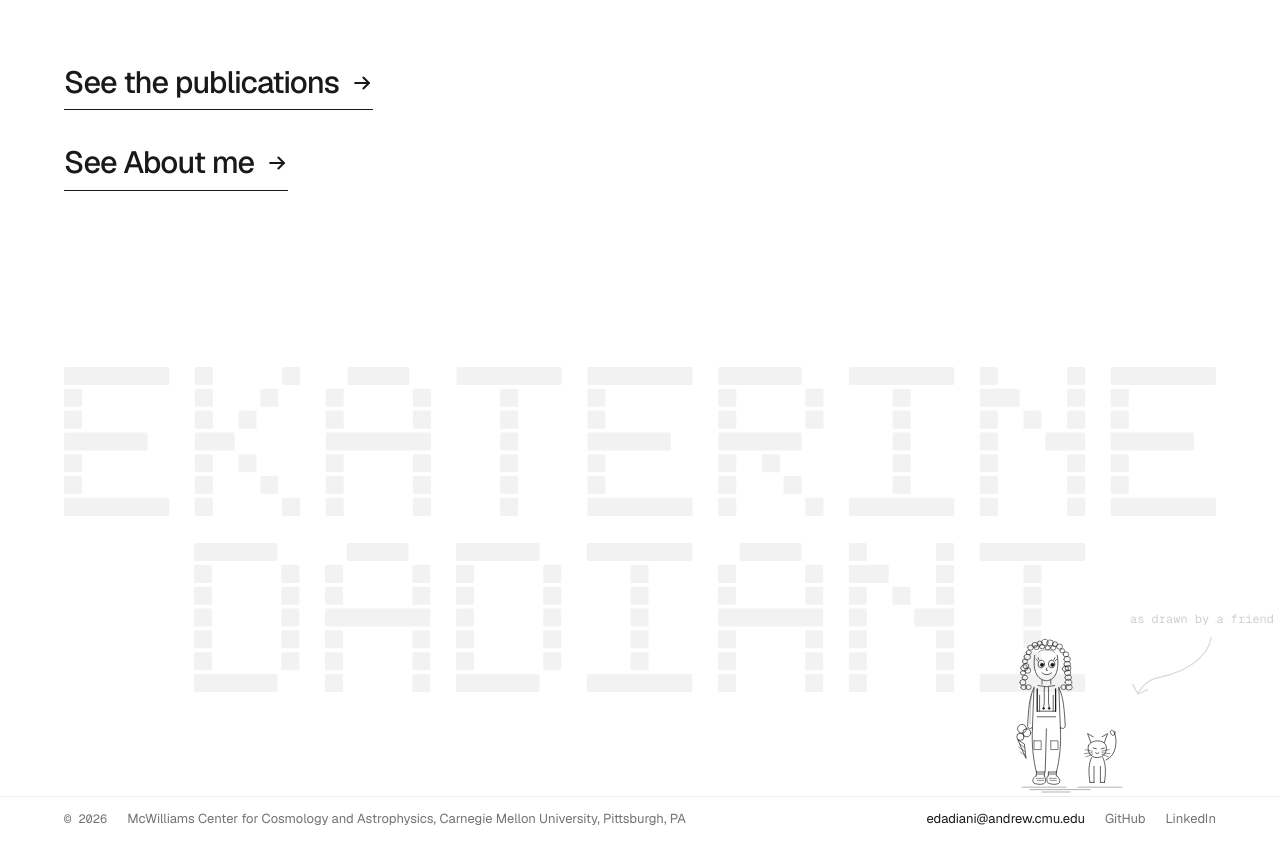
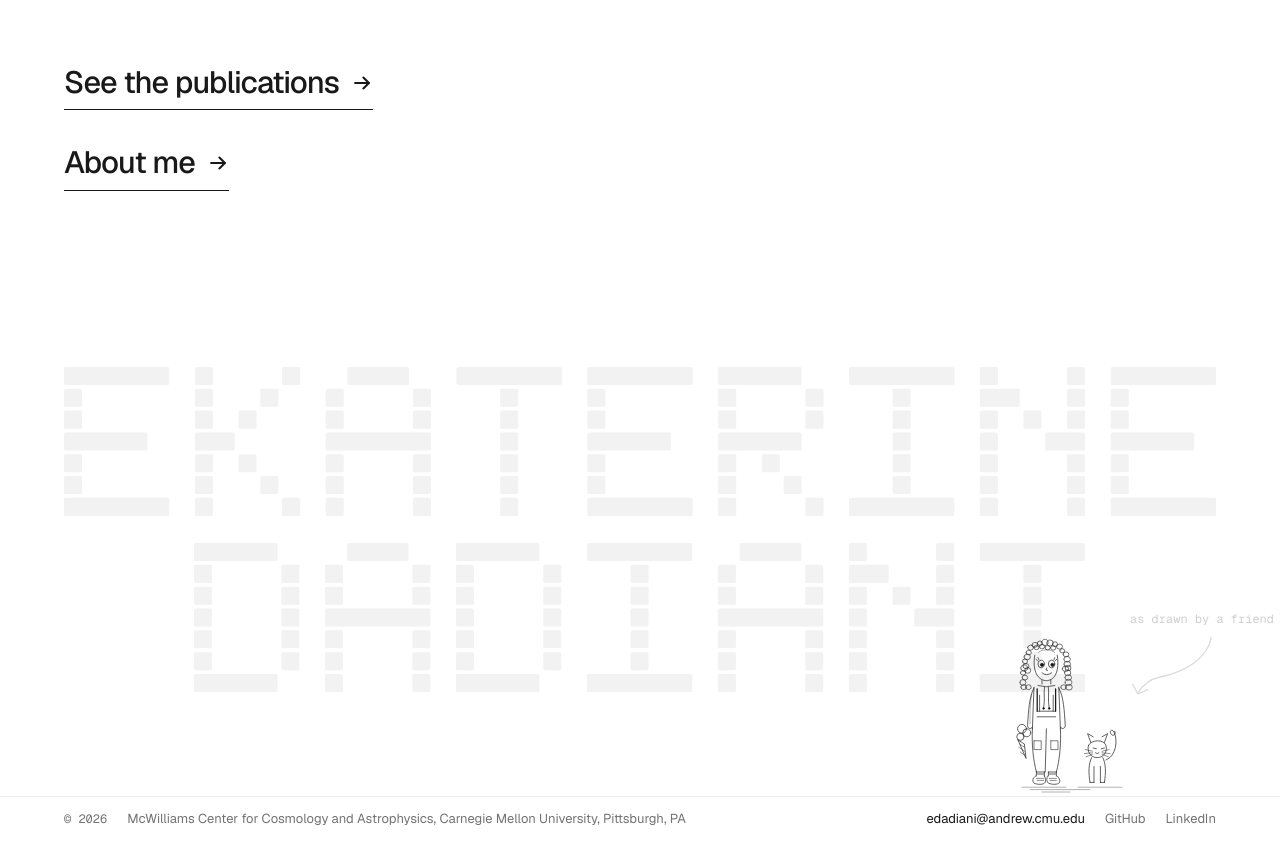
Before and after one commit to ektrnddn/ektrnddn.github.io, an Astro site: page / in a window 1280 px wide. Shown: the part 2720-3584 px from the top of the page. Built offline with nearby package versions, Linux system fonts and the light colour scheme; Astro itself is replaced by a stand-in of ours.

Commit message:
Home: 'About me' link wording

```diff
--- a/src/pages/index.astro
+++ b/src/pages/index.astro
@@ -26,7 +26,7 @@ const links = [
   <Merger />
   <section class="wrap go-links">
     <a href="/publications/" class="big">See the publications <Arrow /></a>
-    <a href="/about/" class="big">See About me <Arrow /></a>
+    <a href="/about/" class="big">About me <Arrow /></a>
   </section>
 
   {photos.length > 0 && (
```
